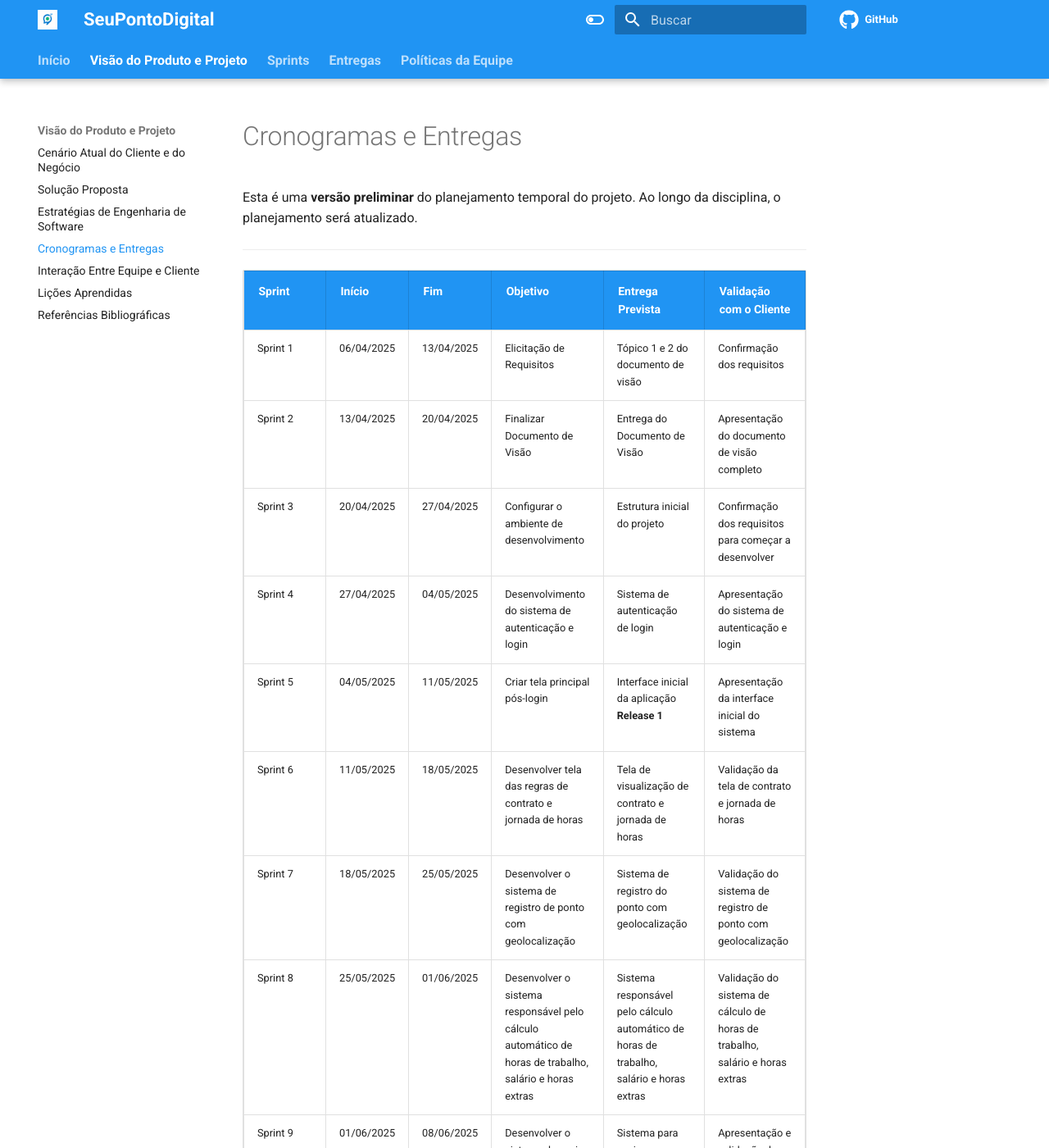
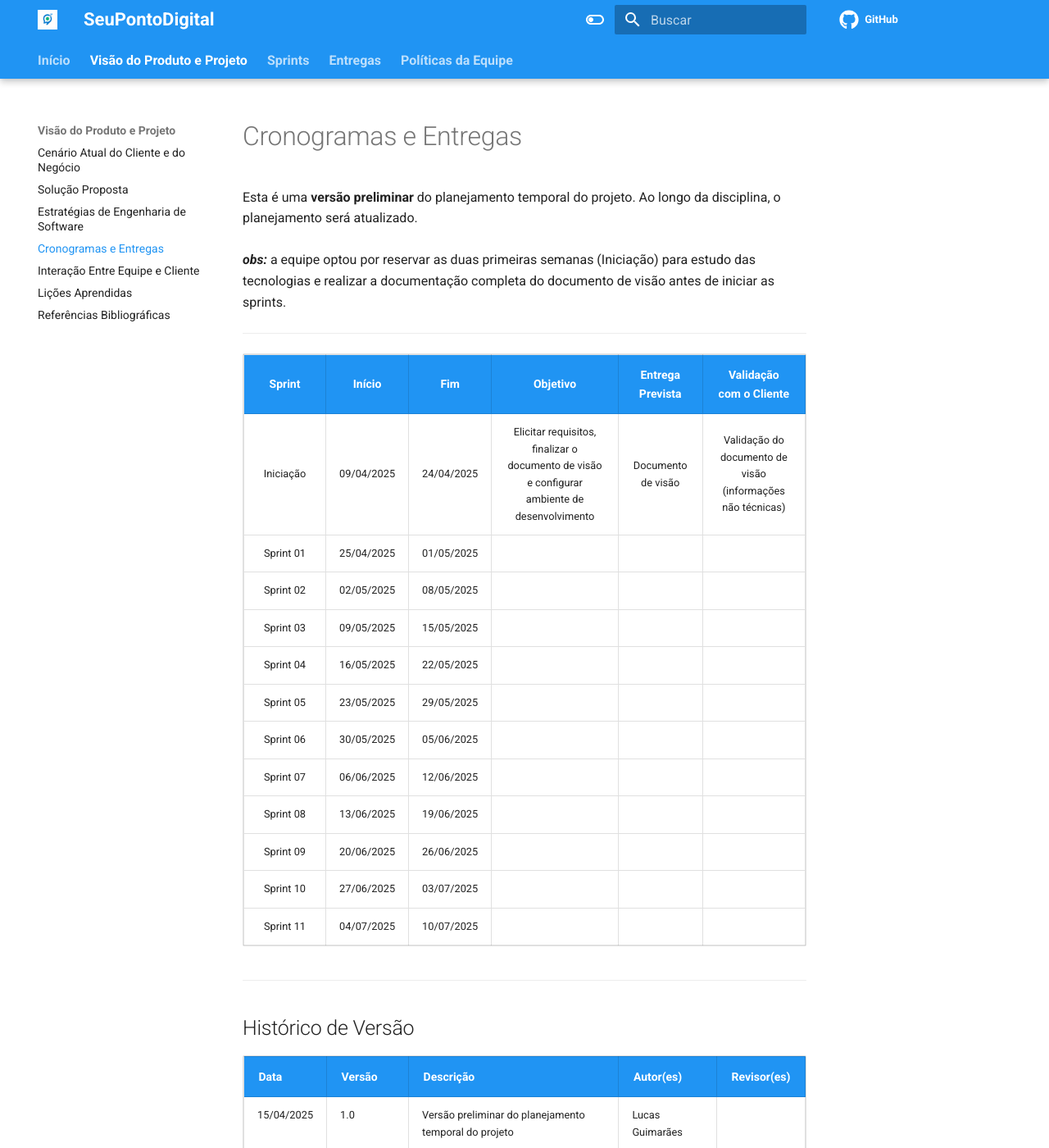
Before and after one commit to mdsreq-fga-unb/2025.1-T01-SeuPontoDigital, an MkDocs documentation site: the page built from docs/doc-visao/top4.md, in a window 1280 px wide and 1400 px high. Shown: the whole window at 82% size. Built offline with MkDocs 1.6.1 and Material for MkDocs 9.7.7, drawn with Linux system fonts in a browser that asks for light colours; comment, search, counter and statistics services are not loaded; some of the changed text lies outside the part shown.

Commit message:
docs: alteracao das datas do cronograma (falta alterar os objetivos, entregas e validacoes)

```diff
--- a/docs/doc-visao/top4.md
+++ b/docs/doc-visao/top4.md
@@ -1,127 +1,118 @@
-<p>Esta é uma <strong>versão preliminar</strong> do planejamento temporal do projeto. Ao longo da disciplina, o planejamento será atualizado.
-<p>
+Esta é uma <strong>versão preliminar</strong> do planejamento temporal do projeto. Ao longo da disciplina, o planejamento será atualizado.
+<br><br>
+_**obs:**_ a equipe optou por reservar as duas primeiras semanas (Iniciação) para estudo das tecnologias e realizar a documentação completa do documento de visão antes de iniciar as sprints.
 <hr>
 
 <table border="1" style="width: 100%; border-collapse: collapse; text-align: left;">
   <thead>
     <tr style="background-color: #2094F3;">
-      <th>Sprint</th>
-      <th>Início</th>
-      <th>Fim</th>
-      <th>Objetivo</th>
-      <th>Entrega Prevista</th>
-      <th>Validação com o Cliente</th>
+      <th style="text-align: center; vertical-align: middle;">Sprint</th>
+      <th style="text-align: center; vertical-align: middle;">Início</th>
+      <th style="text-align: center; vertical-align: middle;">Fim</th>
+      <th style="text-align: center; vertical-align: middle;">Objetivo</th>
+      <th style="text-align: center; vertical-align: middle;">Entrega Prevista</th>
+      <th style="text-align: center; vertical-align: middle;">Validação com o Cliente</th>
     </tr>
   </thead>
   <tbody>
     <tr>
-      <td>Sprint 1</td>
-      <td>06/04/2025</td>
-      <td>13/04/2025</td>
-      <td>Elicitação de Requisitos</td>
-      <td>Tópico 1 e 2 do documento de visão</td>
-      <td>Confirmação dos requisitos</td>
+      <td style="text-align: center; vertical-align: middle;">Iniciação</td>
+      <td style="text-align: center; vertical-align: middle;">09/04/2025</td>
+      <td style="text-align: center; vertical-align: middle;">24/04/2025</td>
+      <td style="text-align: center; vertical-align: middle;">Elicitar requisitos, finalizar o documento de visão e configurar ambiente de desenvolvimento</td>
+      <td style="text-align: center; vertical-align: middle;">Documento de visão</td>
+      <td style="text-align: center; vertical-align: middle;">Validação do documento de visão (informações não técnicas)</td>
     </tr>
     <tr>
-      <td>Sprint 2</td>
-      <td>13/04/2025</td>
-      <td>20/04/2025</td>
-      <td>Finalizar Documento de Visão</td>
-      <td>Entrega do Documento de Visão</td>
-      <td>Apresentação do documento de visão completo</td>
+      <td style="text-align: center; vertical-align: middle;">Sprint 01</td>
+      <td style="text-align: center; vertical-align: middle;">25/04/2025</td>
+      <td style="text-align: center; vertical-align: middle;">01/05/2025</td>
+      <td style="text-align: center; vertical-align: middle;"></td>
+      <td style="text-align: center; vertical-align: middle;"></td>
+      <td style="text-align: center; vertical-align: middle;"></td>
     </tr>
     <tr>
-      <td>Sprint 3</td>
-      <td>20/04/2025</td>
-      <td>27/04/2025</td>
-      <td>Configurar o ambiente de desenvolvimento</td>
-      <td>Estrutura inicial do projeto</td>
-      <td>Confirmação dos requisitos para começar a desenvolver</td>
+      <td style="text-align: center; vertical-align: middle;">Sprint 02</td>
+      <td style="text-align: center; vertical-align: middle;">02/05/2025</td>
+      <td style="text-align: center; vertical-align: middle;">08/05/2025</td>
+      <td style="text-align: center; vertical-align: middle;"></td>
+      <td style="text-align: center; vertical-align: middle;"></td>
+      <td style="text-align: center; vertical-align: middle;"></td>
     </tr>
     <tr>
-      <td>Sprint 4</td>
-      <td>27/04/2025</td>
-      <td>04/05/2025</td>
-      <td>Desenvolvimento do sistema de autenticação e login</td>
-      <td>Sistema de autenticação de login</td>
-      <td>Apresentação do sistema de autenticação e login</td>
+      <td style="text-align: center; vertical-align: middle;">Sprint 03</td>
+      <td style="text-align: center; vertical-align: middle;">09/05/2025</td>
+      <td style="text-align: center; vertical-align: middle;">15/05/2025</td>
+      <td style="text-align: center; vertical-align: middle;"></td>
+      <td style="text-align: center; vertical-align: middle;"></td>
+      <td style="text-align: center; vertical-align: middle;"></td>
     </tr>
     <tr>
-      <td>Sprint 5</td>
-      <td>04/05/2025</td>
-      <td>11/05/2025</td>
-      <td>Criar tela principal pós-login</td>
-      <td>Interface inicial da aplicação <br><strong>Release 1</strong></td>
-      <td>Apresentação da interface inicial do sistema</td>
+      <td style="text-align: center; vertical-align: middle;">Sprint 04</td>
+      <td style="text-align: center; vertical-align: middle;">16/05/2025</td>
+      <td style="text-align: center; vertical-align: middle;">22/05/2025</td>
+      <td style="text-align: center; vertical-align: middle;"></td>
+      <td style="text-align: center; vertical-align: middle;"></td>
+      <td style="text-align: center; vertical-align: middle;"></td>
     </tr>
     <tr>
-      <td>Sprint 6</td>
-      <td>11/05/2025</td>
-      <td>18/05/2025</td>
-      <td>Desenvolver tela das regras de contrato e jornada de horas</td>
-      <td>Tela de visualização de contrato e jornada de horas</td>
-      <td>Validação da tela de contrato e jornada de horas</td>
+      <td style="text-align: center; vertical-align: middle;">Sprint 05</td>
+      <td style="text-align: center; vertical-align: middle;">23/05/2025</td>
+      <td style="text-align: center; vertical-align: middle;">29/05/2025</td>
+      <td style="text-align: center; vertical-align: middle;"></td>
+      <td style="text-align: center; vertical-align: middle;"></td>
+      <td style="text-align: center; vertical-align: middle;"></td>
     </tr>
     <tr>
-      <td>Sprint 7</td>
-      <td>18/05/2025</td>
-      <td>25/05/2025</td>
-      <td>Desenvolver o sistema de registro de ponto com geolocalização</td>
-      <td>Sistema de registro do ponto com geolocalização</td>
-      <td>Validação do sistema de registro de ponto com geolocalização</td>
+      <td style="text-align: center; vertical-align: middle;">Sprint 06</td>
+      <td style="text-align: center; vertical-align: middle;">30/05/2025</td>
+      <td style="text-align: center; vertical-align: middle;">05/06/2025</td>
+     <td style="text-align: center; vertical-align: middle;"></td>
+      <td style="text-align: center; vertical-align: middle;"></td>
+      <td style="text-align: center; vertical-align: middle;"></td>
     </tr>
     <tr>
-      <td>Sprint 8</td>
-      <td>25/05/2025</td>
-      <td>01/06/2025</td>
-      <td>Desenvolver o sistema responsável pelo cálculo automático de horas de trabalho, salário e horas extras</td>
-      <td>Sistema responsável pelo cálculo automático de horas de trabalho, salário e horas extras</td>
-      <td>Validação do sistema de cálculo de horas de trabalho, salário e horas extras</td>
+      <td style="text-align: center; vertical-align: middle;">Sprint 07</td>
+      <td style="text-align: center; vertical-align: middle;">06/06/2025</td>
+      <td style="text-align: center; vertical-align: middle;">12/06/2025</td>
+     <td style="text-align: center; vertical-align: middle;"></td>
+      <td style="text-align: center; vertical-align: middle;"></td>
+      <td style="text-align: center; vertical-align: middle;"></td>
     </tr>
     <tr>
-      <td>Sprint 9</td>
-      <td>01/06/2025</td>
-      <td>08/06/2025</td>
-      <td>Desenvolver o sistema de envio de justificativas de faltas</td>
-      <td>Sistema para envio e validação de justificativas de faltas<br><strong>Release 2</strong> </td>
-      <td>Apresentação e validação do fluxo de justificativas</td>
+      <td style="text-align: center; vertical-align: middle;">Sprint 08</td>
+      <td style="text-align: center; vertical-align: middle;">13/06/2025</td>
+      <td style="text-align: center; vertical-align: middle;">19/06/2025</td>
+     <td style="text-align: center; vertical-align: middle;"></td>
+      <td style="text-align: center; vertical-align: middle;"></td>
+      <td style="text-align: center; vertical-align: middle;"></td>
     </tr>
     <tr>
-      <td>Sprint 10</td>
-      <td>08/06/2025</td>
-      <td>15/06/2025</td>
-      <td>Desenvolver o sistema de notificações</td>
-      <td>Sistema de notificação</td>
-      <td>Validação do sistema das notificações</td>
+      <td style="text-align: center; vertical-align: middle;">Sprint 09</td>
+      <td style="text-align: center; vertical-align: middle;">20/06/2025</td>
+      <td style="text-align: center; vertical-align: middle;">26/06/2025</td>
+     <td style="text-align: center; vertical-align: middle;"></td>
+      <td style="text-align: center; vertical-align: middle;"></td>
+      <td style="text-align: center; vertical-align: middle;"></td>
     </tr>
     <tr>
-      <td>Sprint 11</td>
-      <td>15/06/2025</td>
-      <td>22/06/2025</td>
-      <td>Desenvolver o sistema de configurações do usuário e preferências de uso</td>
-      <td>Sistema de configuração e preferências do usuário</td>
-      <td>Validação do sistema de configuração e preferências do usuário</td>
+      <td style="text-align: center; vertical-align: middle;">Sprint 10</td>
+      <td style="text-align: center; vertical-align: middle;">27/06/2025</td>
+      <td style="text-align: center; vertical-align: middle;">03/07/2025</td>
+     <td style="text-align: center; vertical-align: middle;"></td>
+      <td style="text-align: center; vertical-align: middle;"></td>
+      <td style="text-align: center; vertical-align: middle;"></td>
     </tr>
     <tr>
-      <td>Sprint 12</td>
-      <td>22/06/2025</td>
-      <td>29/06/2025</td>
-      <td>Criação do sistema de geração de relatórios mensais em formatos exportáveis</td>
-      <td>Sistema de relatório exportável por empregador, funcionário e gestor</td>
-      <td>Validação do sistema e formato do relatório</td>
-    </tr>
-    <tr>
-      <td>Sprint 13</td>
-      <td>29/06/2025</td>
-      <td>06/07/2025</td>
-      <td>Relizar últimos testes de sistema e ajustes finais</td>
-      <td><strong>Entrega Final do Produto<br>Release Final</strong></td>
-      <td>Validação do produto</td>
+      <td style="text-align: center; vertical-align: middle;">Sprint 11</td>
+      <td style="text-align: center; vertical-align: middle;">04/07/2025</td>
+      <td style="text-align: center; vertical-align: middle;">10/07/2025</td>
+      <td style="text-align: center; vertical-align: middle;"></td>
+      <td style="text-align: center; vertical-align: middle;"></td>
+      <td style="text-align: center; vertical-align: middle;"></td>
     </tr>
   </tbody>
 </table>
-
-<p><strong>OBS:</strong> Foi utilizado os termos "sistema" e "tela" em vez de siglas específicas, pois o backlog ainda não foi detalhado pela equipe.</p>
 
 <hr>
 
```
